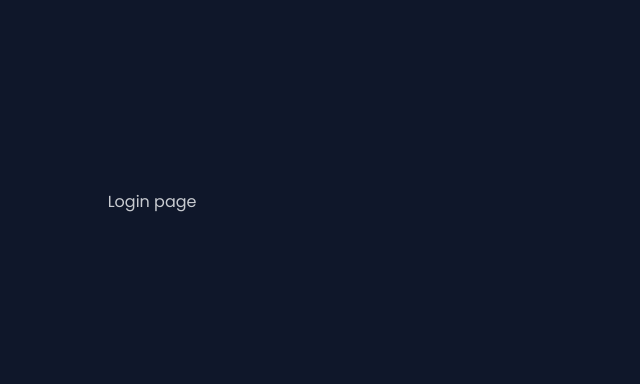
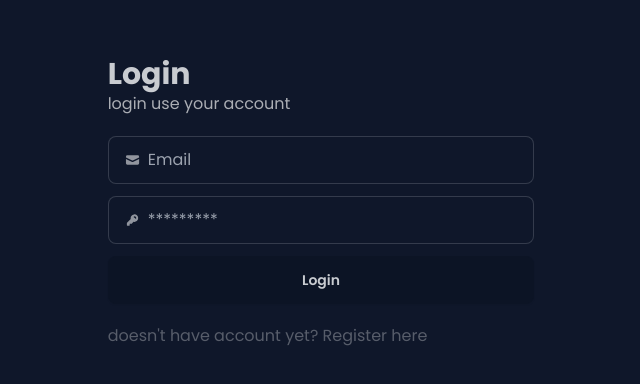
Before and after one commit to stywnjar/supapost, a Next.js app: page /login in a window 1280 px wide. Shown: the part 198-582 px from the top of the page, without its empty margins (319-959 px from the left). Built offline with nearby package versions, Linux system fonts and the light colour scheme.

Commit message:
create login page

```diff
--- a/src/app/(auth)/login/page.tsx
+++ b/src/app/(auth)/login/page.tsx
@@ -1,3 +1,4 @@
+import { AuthFooter, AuthHeader, LoginForm } from "@/components/auth";
 import { Metadata } from "next";
 
 export const metadata: Metadata = {
@@ -7,7 +8,12 @@ export const metadata: Metadata = {
 export default function LoginPage() {
   return (
     <main>
-      <h1>Login page</h1>
+      <AuthHeader title="Login" description="login use your account" />
+      <LoginForm />
+      <AuthFooter
+        href="/register"
+        description="doesn't have account yet? Register here"
+      />
     </main>
   );
 }
```
